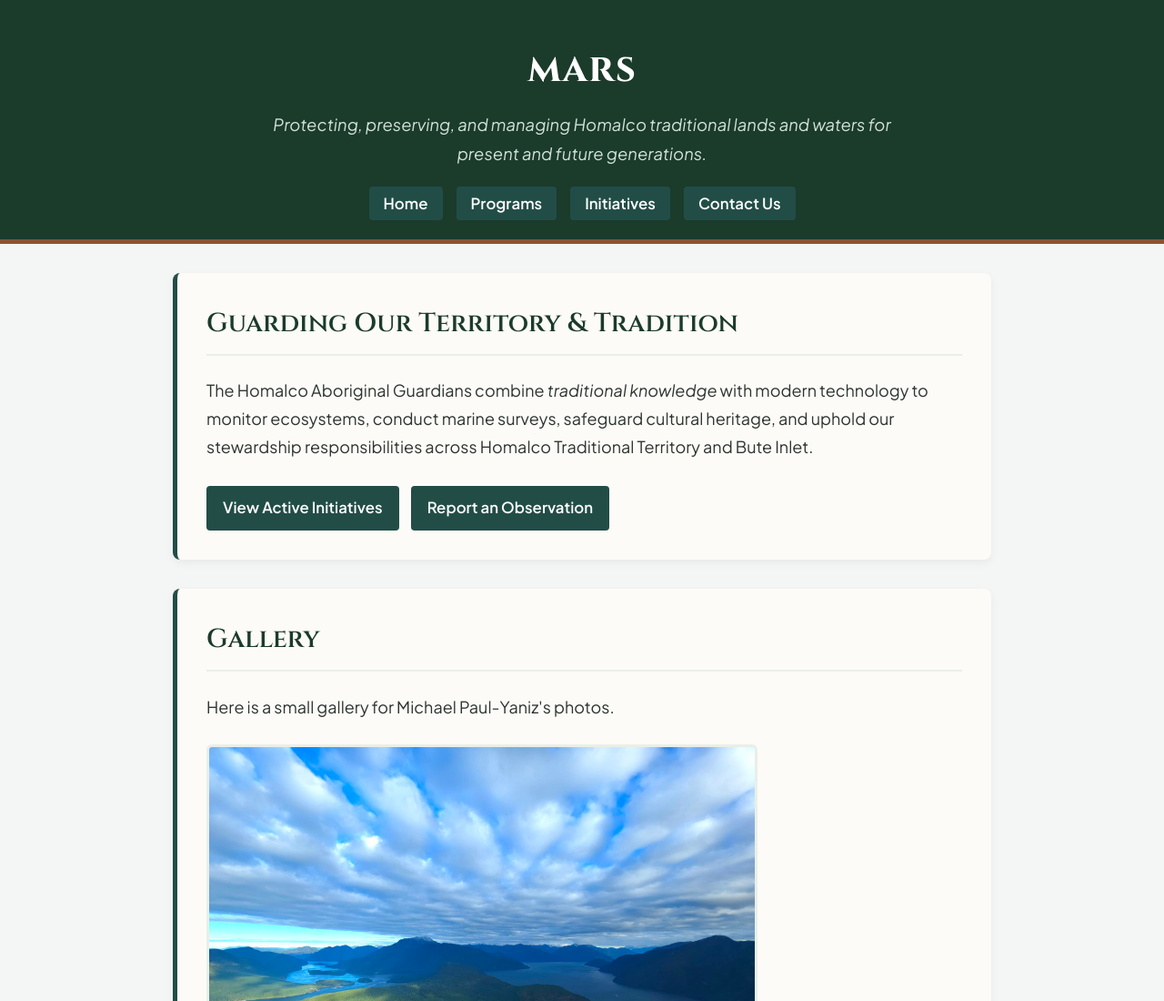
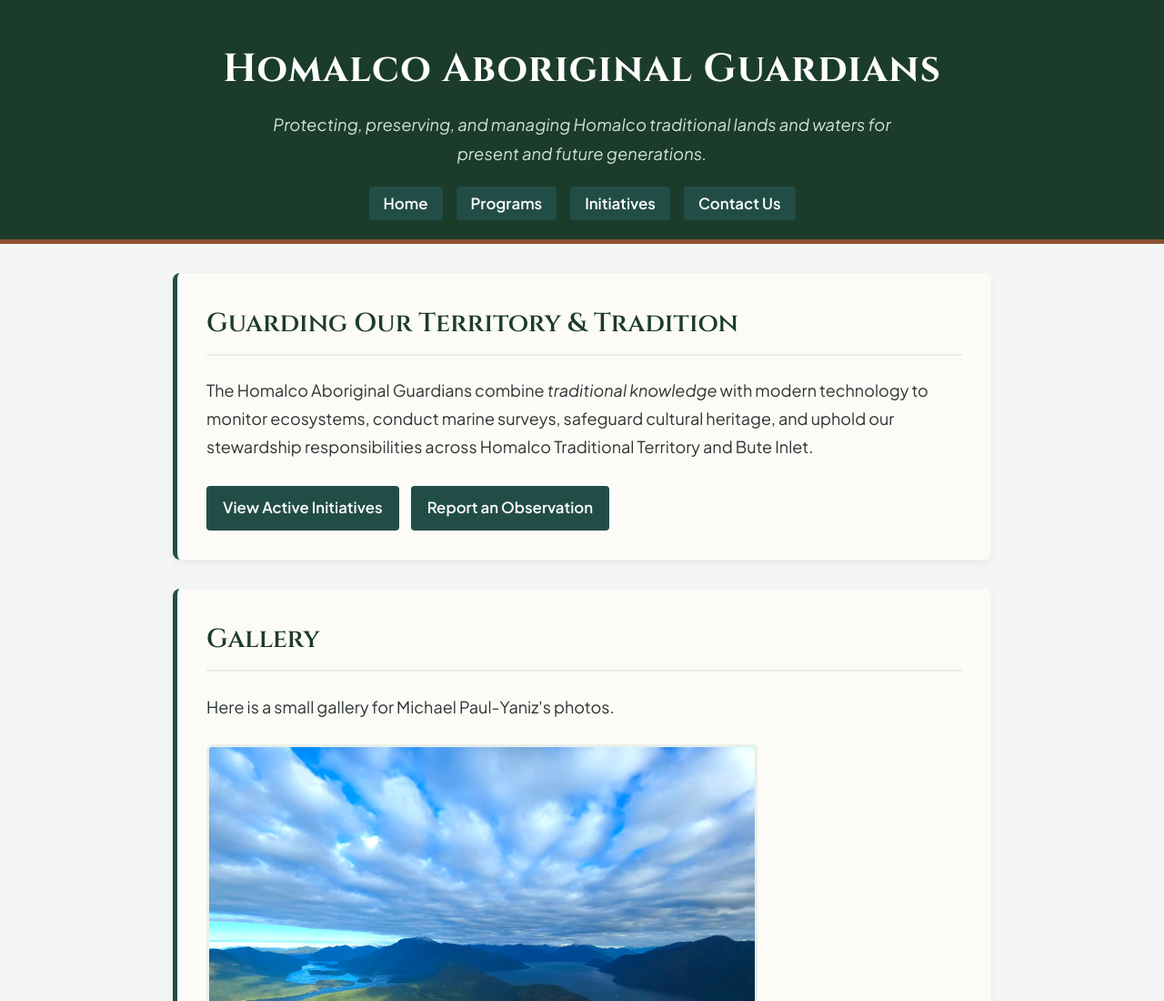
Before and after one commit to michaelhomalco-spec/homalco-aboriginal-guardians, a plain HTML site: page index.html in a window 1280 px wide. Shown: the top 1100 px of the page at 91% size. Drawn offline with Linux system fonts and the light colour scheme.

Commit message:
Update index.html

```diff
--- a/index.html
+++ b/index.html
@@ -9,7 +9,7 @@
 <body>
 
     <header>
-        <h1>mars</h1>
+        <h1>Homalco Aboriginal Guardians</h1>
         <p>Protecting, preserving, and managing Homalco traditional lands and waters for present and future generations.</p>
 
         <!-- Navigation containing internal hyperlinks -->
```
